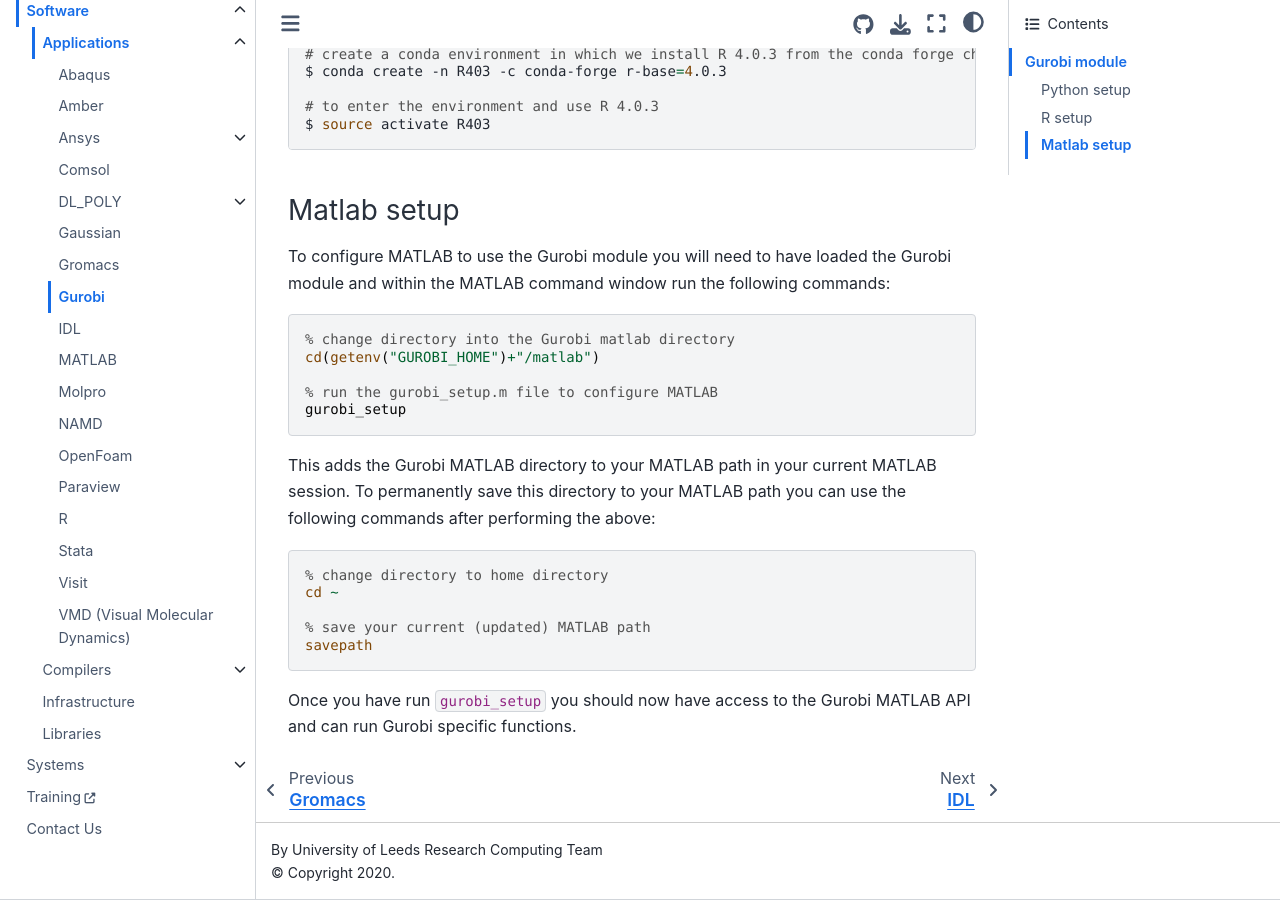
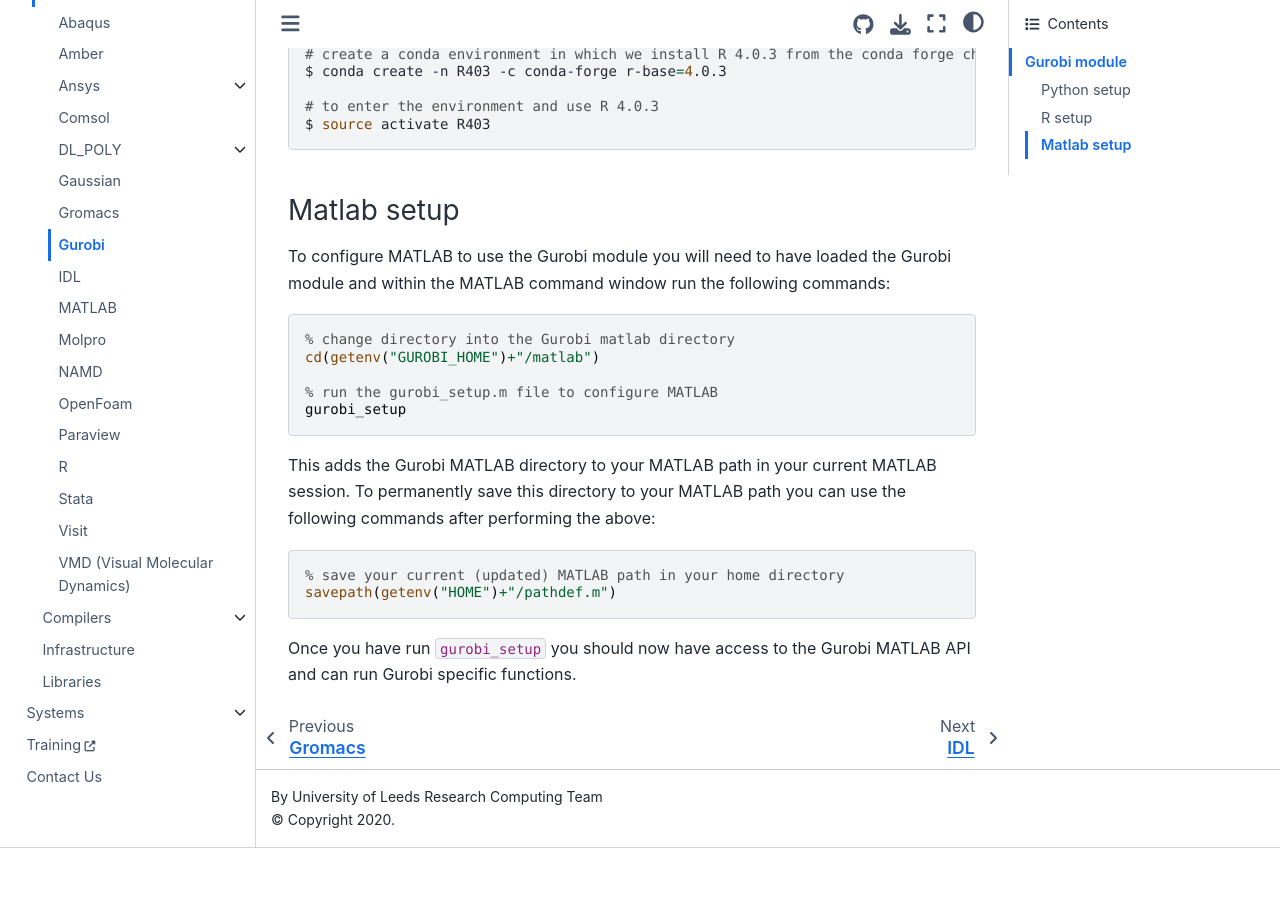
Before and after one commit to foqueiroz/arcdocs.github.io, a Jupyter Book: the page built from book/software/applications/gurobi.md, in a window 1280 px wide and 900 px high, scrolled down 1822 px. Built offline with Jupyter Book 1.0.4 settings and Sphinx 7.4.7 and the Sphinx Book theme 1.1.4, drawn with Linux system fonts in a browser that asks for light colours; after the commit the page ends 2670 px from its top, so only the background shows below that.

Commit message:
fixes #45
corrects setting matlab path instructions on HPC

````diff
--- a/book/software/applications/gurobi.md
+++ b/book/software/applications/gurobi.md
@@ -87,11 +87,8 @@
 This adds the Gurobi MATLAB directory to your MATLAB path in your current MATLAB session. To permanently save this directory to your MATLAB path you can use the following commands after performing the above:
 
 ```matlab
-% change directory to home directory
-cd ~
-
-% save your current (updated) MATLAB path
-savepath
+% save your current (updated) MATLAB path in your home directory
+savepath(getenv("HOME")+"/pathdef.m")
 
 ```
 
````
